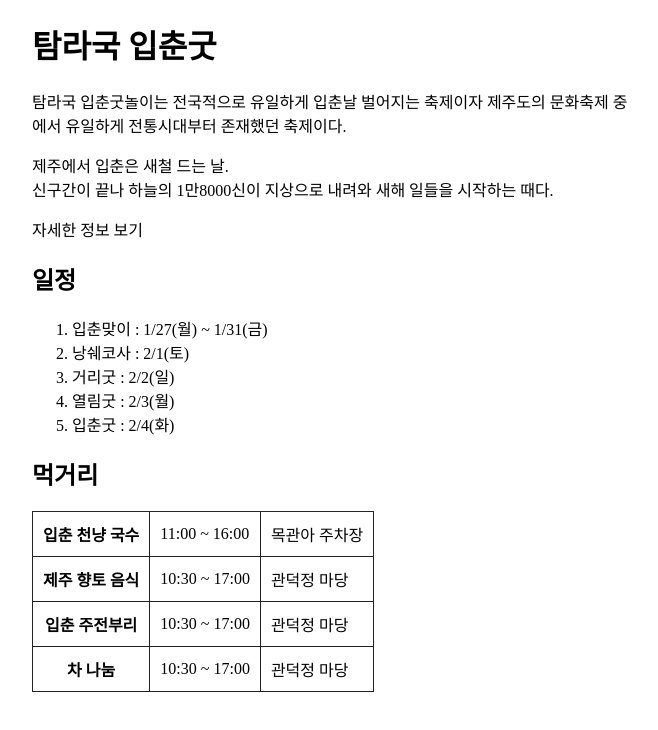
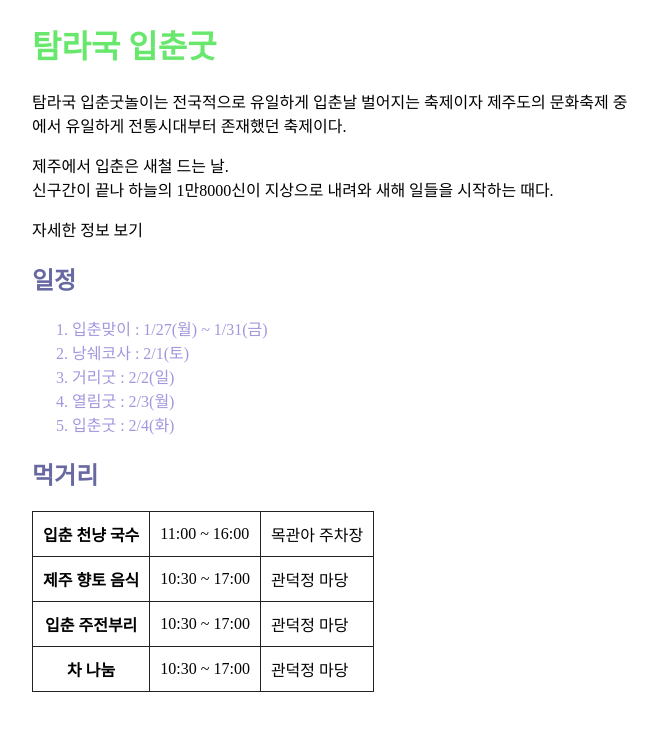
Before and after one commit to hoooooojjjj/DoitLearning, a plain HTML site: page 07/css-color.html in a window 1280 px wide. Shown: the whole page, without its empty margins (308-966 px from the left). Drawn offline with Linux system fonts and the light colour scheme.

Commit message:
230619 / 07-3까지 공부

```diff
--- a/07/css-color.html
+++ b/07/css-color.html
@@ -4,6 +4,18 @@
   <meta charset="UTF-8">
   <title>탐라국 입춘굿</title>
   <link rel="stylesheet" href="css/basic.css">
+  <style>
+    h1{
+      color : rgb(103, 232, 108);
+
+    }
+    h2{
+      color : rgb(104, 104, 162);
+    }
+    li{
+      color : hsla(252, 68%, 43%, 0.479);
+    }
+  </style>
 </head>
 <body>
   <div id="container">
```
Also changed, not shown: 07/gfont.html (+2 -0 lines), 12/flex-1.html (+1 -1 lines).
